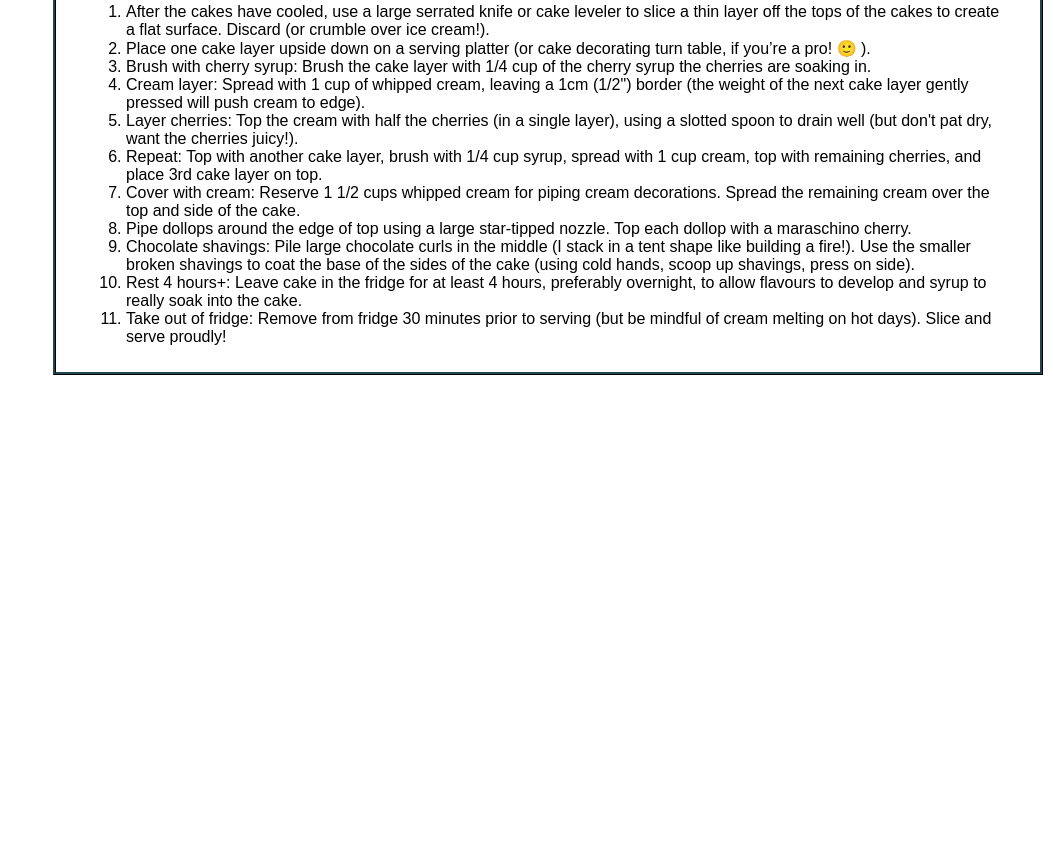
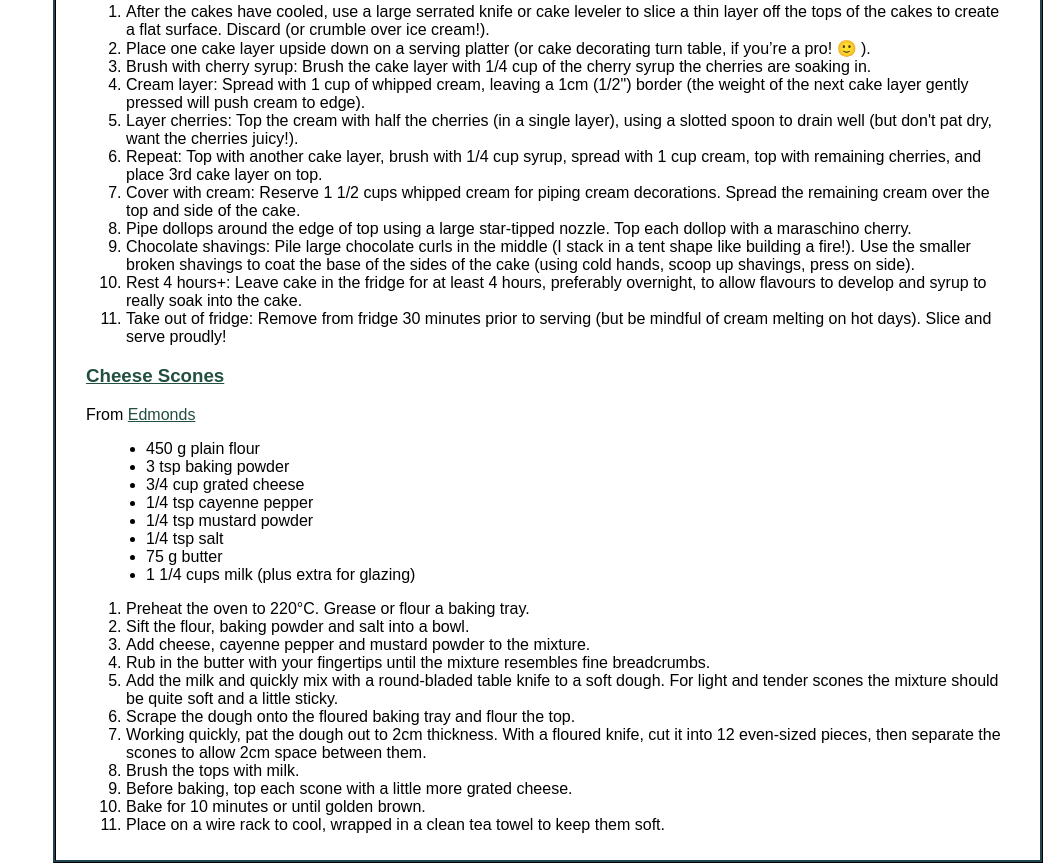
Before and after one commit to becdridan/www, a plain HTML site: page recipes.html in a window 1280 px wide. Shown: the part 8906-9769 px from the top of the page, without its empty margins (227-1280 px from the left). Before the commit the page ends 9281 px from the top, so only its background shows below. Drawn offline with Linux system fonts and the light colour scheme.

Commit message:
cheese scones

```diff
--- a/recipes.html
+++ b/recipes.html
@@ -57,6 +57,7 @@
 					<li><a href="#online">Online Favourites</a><br/>
 						<ul>
 							<li><a href="#blackforest">Black Forest Cake</a></li>
+							<li><a href="#cheesescones">Cheese Scones</a></li>
 						</ul>
 					</li>
 				</ul>
@@ -786,6 +787,41 @@
 				</ol>
 			</div>
 		</div>
+		<div id="recipe">
+			<h3><a href="#cheesescones">Cheese Scones</a></h3>
+
+			From <a href="https://edmondscooking.co.nz/recipes/scones-and-scrolls/cheese-scones/">Edmonds</a>
+
+			<div id="ingredients">
+				<ul>
+					<li>450 g plain flour</li>
+					<li>3 tsp baking powder</li>
+					<li>3/4 cup grated cheese</li>
+					<li>1/4 tsp cayenne pepper</li>
+					<li>1/4 tsp mustard powder</li>
+					<li>1/4 tsp salt</li>
+					<li>75 g butter</li>
+					<li>1 1/4 cups milk (plus extra for glazing)</li>
+				</ul>
+			</div>
+
+			<div id="method">
+				<ol>
+					<li>Preheat the oven to 220°C. Grease or flour a baking tray.</li>
+					<li>Sift the flour, baking powder and salt into a bowl.</li>
+					<li>Add cheese, cayenne pepper and mustard powder to the mixture.</li>
+					<li>Rub in the butter with your fingertips until the mixture resembles fine breadcrumbs. </li>
+					<li>Add the milk and quickly mix with a round-bladed table knife to a soft dough. For light and tender scones the mixture should be quite soft and a little sticky.</li>
+					<li>Scrape the dough onto the floured baking tray and flour the top. </li>
+					<li>Working quickly, pat the dough out to 2cm thickness. With a floured knife, cut it into 12 even-sized pieces, then separate the scones to allow 2cm space between them.</li>
+					<li>Brush the tops with milk. </li>
+					<li>Before baking, top each scone with a little more grated cheese. </li>
+					<li>Bake for 10 minutes or until golden brown.</li>
+					<li>Place on a wire rack to cool, wrapped in a clean tea towel to keep them soft. </li>
+				</ol>
+			</div>
+
+		</div>
 	</div>
 	</body>
 </html>
```
